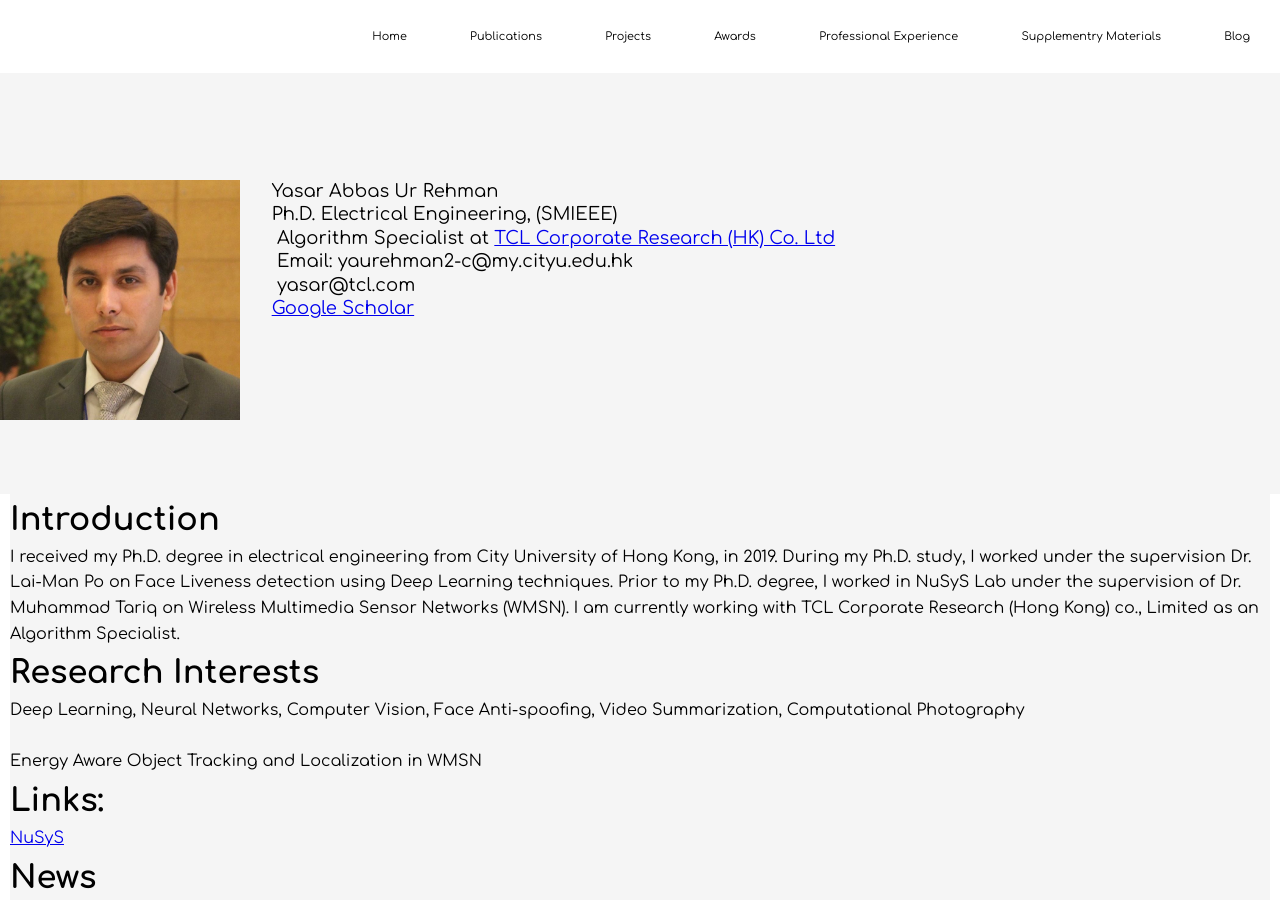
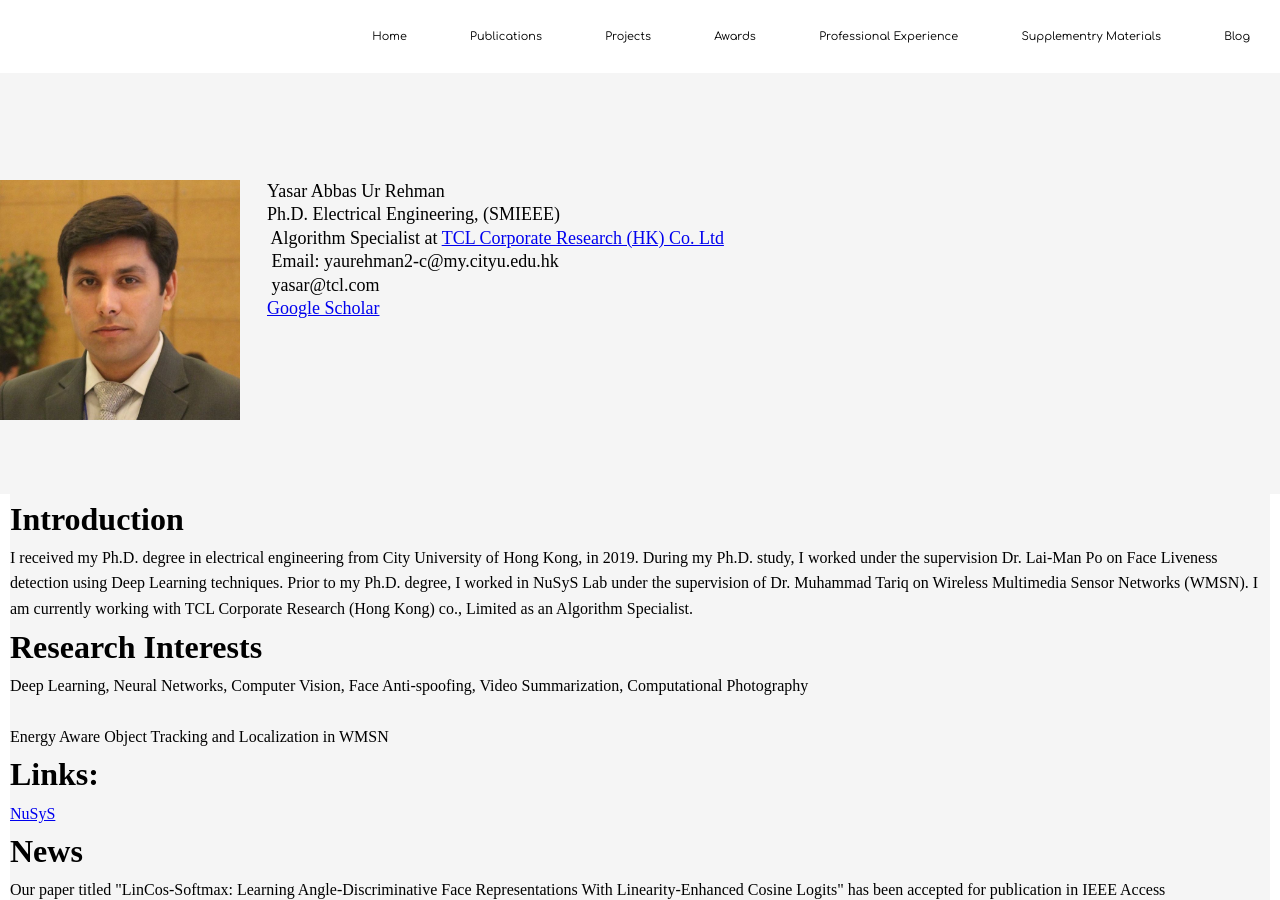
Before and after one commit to yasar-rehman/yasar, a Jekyll site: the page built from index.html, in a window 1280 px wide and 900 px high. Built offline with Jekyll 4.4.1, drawn with Linux system fonts in a browser that asks for light colours.

Commit message:
Update main.css

```diff
--- a/css/main.css
+++ b/css/main.css
@@ -2,7 +2,7 @@
 
 html,
 body {
-  font-family: 'comfortaa', Serif;
+  font-family: 'Times New Roman', Serif;
   text-align: left;
 }
 
```
